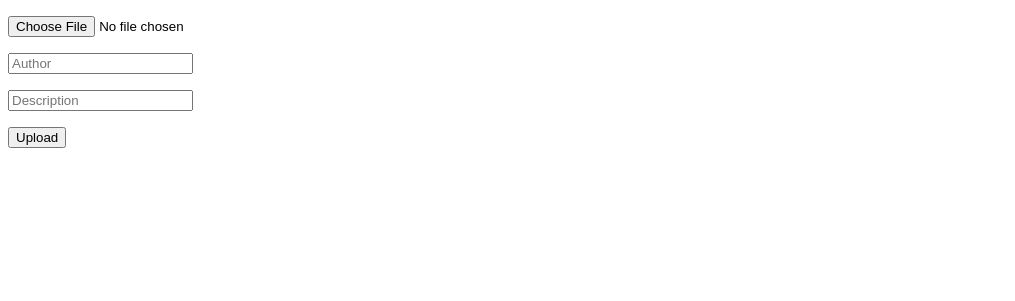
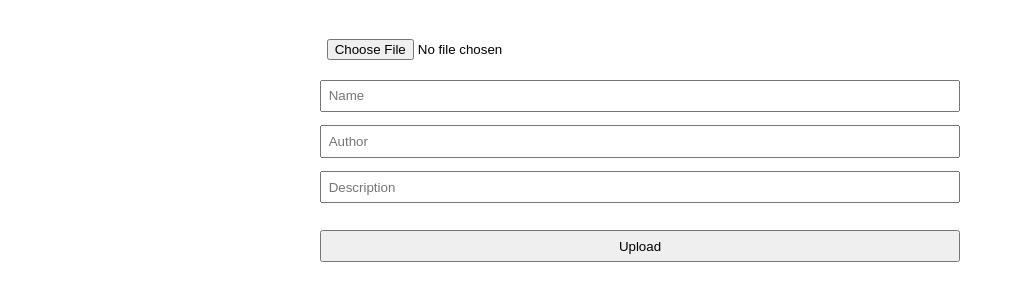
Before and after one commit to DOTAalto/pms, a Flask app: page / in a window 1280 px wide. Shown: the top 301 px of the page, without its empty margins (0-1015 px from the left). Run offline with Flask 3, Linux system fonts and the light colour scheme.

Commit message:
improve form

```diff
--- a/file_upload_server.py
+++ b/file_upload_server.py
@@ -1,28 +1,29 @@
 from flask import Flask, request, render_template
 import os
-import uuid
 
 app = Flask(__name__)
 app.config['UPLOAD_FOLDER'] = './uploads'
+app.config['COUNTER'] = 0 # initial counter
 if not os.path.exists(app.config['UPLOAD_FOLDER']):
     os.makedirs(app.config['UPLOAD_FOLDER'])
 
 @app.route('/', methods=['GET', 'POST'])
 def upload_file():
     if request.method == 'POST':
-        unique_id = uuid.uuid4().hex
-        path = os.path.join(app.config['UPLOAD_FOLDER'], unique_id)
+        app.config['COUNTER'] += 1
+        path = os.path.join(app.config['UPLOAD_FOLDER'], str(app.config['COUNTER']))
         if not os.path.exists(path):
             os.makedirs(path)
 
         file = request.files['file']
+        name = request.form.get('name')
         author = request.form.get('author')
         description = request.form.get('description')
 
         file.save(os.path.join(path, file.filename))
 
         with open(os.path.join(path, "info.txt"), "w") as info:
-            info.write(f"Author: {author}\nDescription: {description}")
+            info.write(f"Name: {name}\nAuthor: {author}\nDescription: {description}")
 
         return 'File upload successfully!'
     return render_template('upload.html')
--- a/templates/upload.html
+++ b/templates/upload.html
@@ -3,21 +3,34 @@
 <head>
     <title>File Upload</title>
     <meta name="viewport" content="width=device-width, initial-scale=1">
+    <style>
+        body {
+            font-family: Arial, sans-serif;
+            margin: 0 auto;
+            padding: 2em;
+            width: 50%;
+        }
+        form {
+            display: flex;
+            flex-flow: column;
+        }
+        input[type="text"], input[type="file"] {
+            margin-bottom: 1em;
+            padding: .5em;
+        }
+        input[type="submit"] {
+            margin-top: 1em;
+            padding: .5em;
+        }
+    </style>
 </head>
 <body>
     <form method="POST" enctype="multipart/form-data">
-        <p>
-            <input type="file" name="file" />
-        </p>
-        <p>
-            <input type="text" name="author" placeholder="Author">
-        </p>
-        <p>
-            <input type="text" name="description" placeholder="Description">
-        </p>
-        <p>
-            <input type="submit" value="Upload">
-        </p>
+        <input type="file" name="file">
+        <input type="text" name="name" placeholder="Name">
+        <input type="text" name="author" placeholder="Author">
+        <input type="text" name="description" placeholder="Description">
+        <input type="submit" value="Upload">
     </form>
 </body>
 </html>
```
